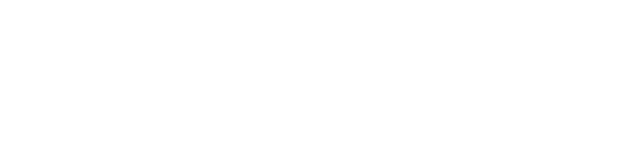
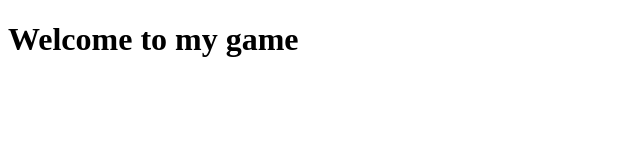
Before and after one commit to Jones8683/Celestial-Survivor, a website: page index.html in a window 1280 px wide. Shown: the whole page, without its empty margins (0-640 px from the left). Drawn offline with Linux system fonts and the light colour scheme.

Commit message:
feat: connect new stylesheet

```diff
--- a/index.html
+++ b/index.html
@@ -4,7 +4,10 @@
     <meta charset="UTF-8" />
     <meta name="viewport" content="width=device-width, initial-scale=1.0" />
     <link rel="icon" href="assets/favicon.png" type="image/x-icon" />
+    <link rel="stylesheet" href="style.css" />
     <title>Celestial Survivor</title>
   </head>
-  <body></body>
+  <body>
+    <h1>Welcome to my game</h1>
+  </body>
 </html>
--- /dev/null
+++ b/style.css
@@ -0,0 +1,3 @@
+h1 {
+  font-weight: bold;
+}
```
